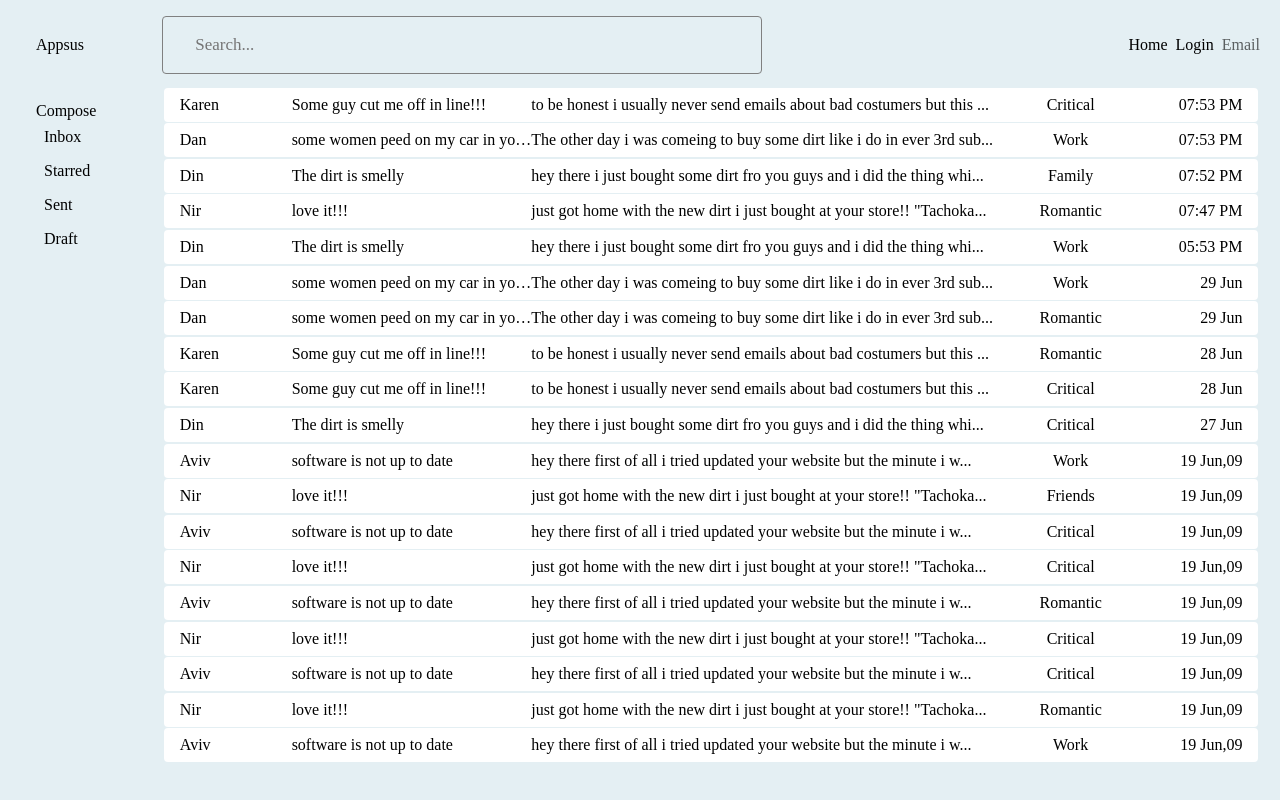
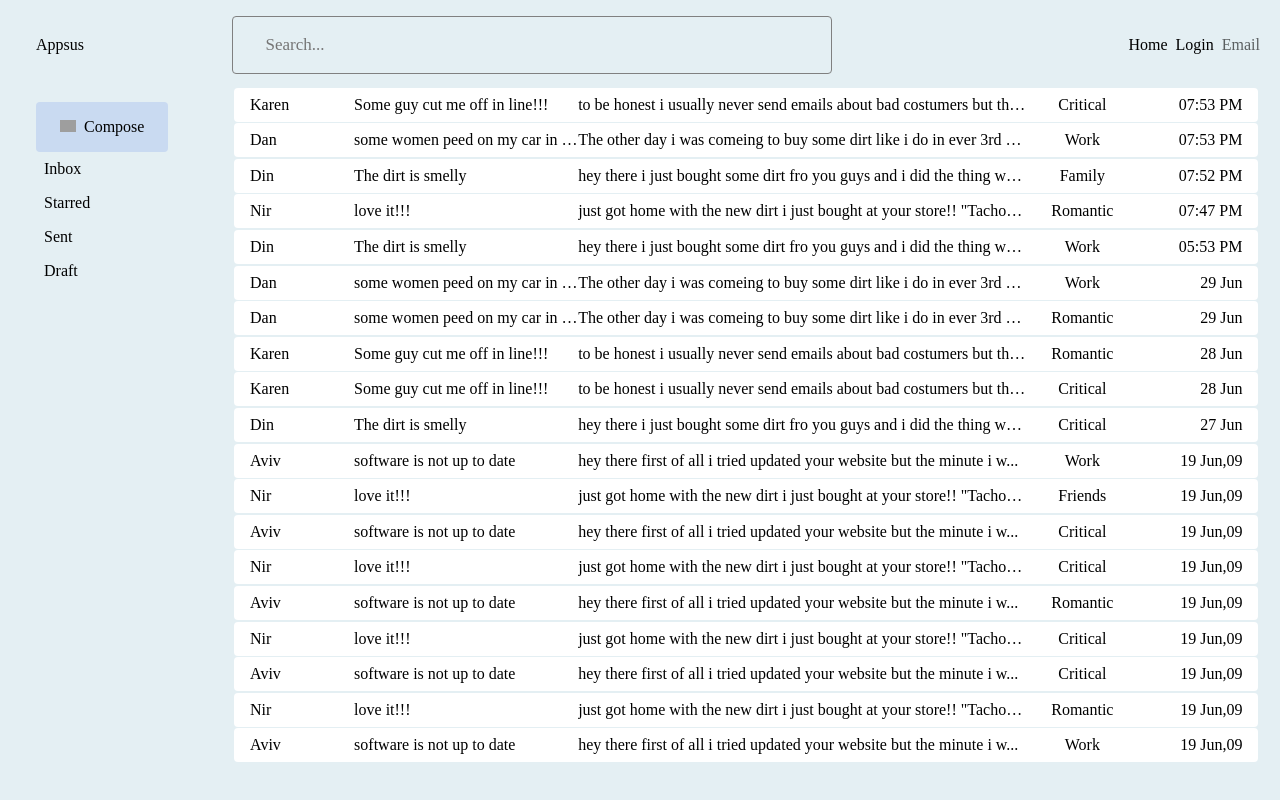
Before and after one commit to KaiNagar/AppsusReact, a React (Create React App) app: page /#/email in a window 1280 px wide. Built offline with nearby package versions, Linux system fonts and the light colour scheme; grey boxes are pictures that could not be loaded.

Commit message:
style compose-btn

```diff
--- a/src/assets/styles/2-base/_base.scss
+++ b/src/assets/styles/2-base/_base.scss
@@ -6,6 +6,7 @@ html {
   // font-family: OpenSans, sans-serif;
   font-size: 16px;
   scroll-behavior: smooth;
+  background-color: rgb(228, 239, 243);
 }
 
 body {
@@ -17,7 +18,7 @@ body {
   -moz-osx-font-smoothing: grayscale;
 }
 
-.active{
+.active {
   opacity: 0.6;
 }
 
@@ -26,8 +27,6 @@ body {
   main {
     flex-grow: 1;
   }
-
-  background-color: rgb(228, 239, 243);
 }
 
 img {
--- /dev/null
+++ b/src/assets/styles/4-cmps/email/_emailFolderList.scss
@@ -0,0 +1,26 @@
+.email-folder-list {
+  margin: 1rem;
+  margin-right: 4rem;
+  font-size: 1rem;
+  .tab {
+    cursor: pointer;
+    padding: 0.5rem;
+  }
+  .compose-btn {
+    background-color: rgb(201, 218, 241);
+    padding: 1rem 1.5rem 1rem 1.5rem;
+    border-radius: 4px;
+    transition: all 0.2s;
+    .edit-img {
+      width: 1rem;
+      margin: 0 0.5rem 0 0;
+    }
+    &:hover {
+      text-decoration: none;
+      box-shadow: 2px 2px 5px 0px rgb(86, 97, 100);
+    }
+  }
+  img {
+    width: 100%;
+  }
+}
--- a/src/assets/styles/4-cmps/email/_emailSideMenu.scss
+++ /dev/null
@@ -1,8 +0,0 @@
-.email-side-menu{
-    margin: 1rem;
-    margin-right: 4rem;
-    .tab{
-        cursor: pointer;
-        padding: 0.5rem;
-    }
-}
--- a/src/assets/styles/style.scss
+++ b/src/assets/styles/style.scss
@@ -23,5 +23,5 @@
 // emails
 @import "./4-cmps/email/emailList";
 @import "./4-cmps/email/emailPreview";
-@import "./4-cmps/email/emailSideMenu";
+@import "./4-cmps/email/emailFolderList";
 @import "./4-cmps/email/emailFilter";
--- a/src/cmps/email/EmailFolderList.jsx
+++ b/src/cmps/email/EmailFolderList.jsx
@@ -2,8 +2,14 @@ import { NavLink } from 'react-router-dom'
 
 export const EmailFolderList = ({ onChangeStatus }) => {
   return (
-    <section className='email-side-menu flex column'>
-      <NavLink replace to={'/email/compose'}>
+    <section className='email-folder-list flex column'>
+      <NavLink className='compose-btn flex aling-center' replace to={'/email/compose'}>
+        <span className='edit-img'>
+          <img
+            src='https://cdn-icons-png.flaticon.com/512/1250/1250615.png'
+            alt='Edit Compose'
+          />
+        </span>
         Compose
       </NavLink>
       <span onClick={() => onChangeStatus('inbox')} className='tab inbox-tab'>
```
